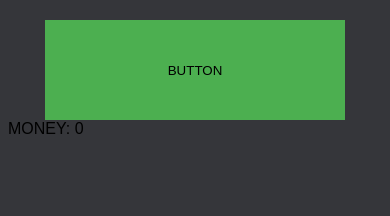
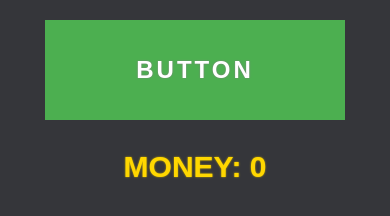
Before and after one commit to pryadadev/pryada2001.github.io, a plain HTML site: page button.html in a window 390 px wide. Drawn offline with Linux system fonts and the light colour scheme.

Commit message:
Yes baby

```diff
--- a/button.html
+++ b/button.html
@@ -14,7 +14,22 @@
                 margin: auto;
                 margin-top: 20px;
                 background-color: #4CAF50;
-                border: 0;
+                border: none;
+                font-size: 24px;
+                outline: none;
+                color: #fff;
+                font-weight: 600;
+                letter-spacing: 3px;
+                text-shadow: rgb(128, 128, 128) 0 0 2px;
+            }
+
+            .text {
+                margin-top: 30px;
+                font-size: 30px;
+                font-weight: 600;
+                color: #ffd700;
+                text-shadow: #ceaf00 0 0 2px;
+                text-align: center;
             }
         }
         @media (min-width: 1024px) {
```
